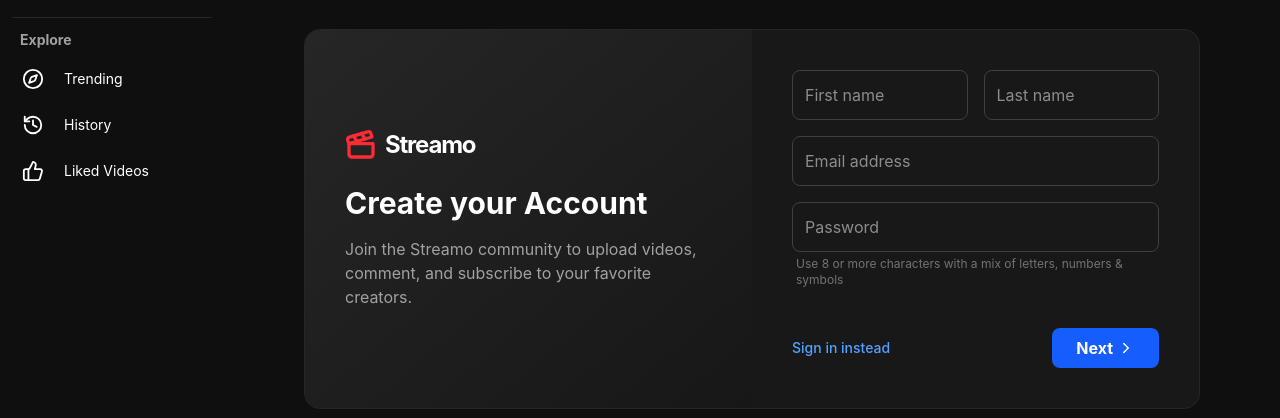
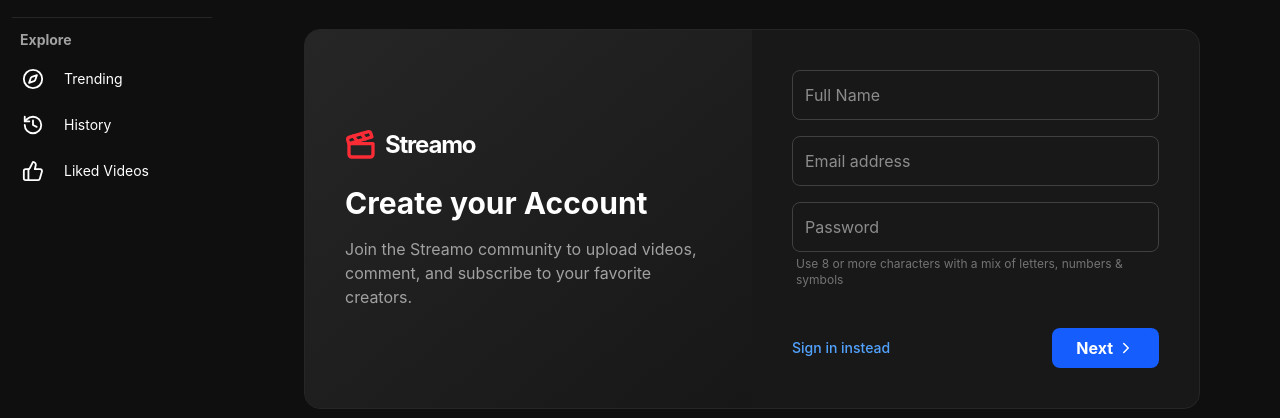
Before and after one commit to WilliamMark1963/Streamo, a React (Vite) app in the folder streamo-client/: page /register in a window 1280 px wide. Shown: the part 197-615 px from the top of the page. Built offline with nearby package versions, Linux system fonts and the light colour scheme.

Commit message:
Installed Axios and created interceptor

```diff
--- a/streamo-client/package.json
+++ b/streamo-client/package.json
@@ -12,6 +12,7 @@
   "dependencies": {
     "@reduxjs/toolkit": "^2.11.2",
     "@tailwindcss/vite": "^4.3.0",
+    "axios": "^1.16.1",
     "lucide-react": "^1.14.0",
     "motion": "^12.38.0",
     "react": "^19.2.6",
--- a/streamo-client/src/Components/Register.jsx
+++ b/streamo-client/src/Components/Register.jsx
@@ -1,8 +1,24 @@
-import React from 'react';
+import React, { useState } from 'react';
 import { Clapperboard, ChevronRight } from 'lucide-react';
-import { Link } from 'react-router-dom';
+import { Link, useNavigate } from 'react-router-dom';
+import API from "../utils/APIintercept"
 
 function Register() {
+
+  const [formData, setFormData] = useState({ fullName: '', email: '', password: '' });
+  const navigate = useNavigate();
+  const handleSubmit = async (e) => {
+    e.preventDefault();
+    try {
+      const { data } = await API.post('/register', formData);
+      alert("Registration Successful! Please Sign In.");
+      navigate('/signin');
+    } catch (err) {
+      alert(err.response?.data?.message || "Registration Failed");
+    }
+  };
+
+
   return (
     <div className='flex items-center justify-center w-full min-h-[90vh] bg-[#0f0f0f] text-white p-4'>
       <div className='bg-[#181818] border border-neutral-800 rounded-2xl flex flex-col md:flex-row w-full max-w-4xl overflow-hidden'>
@@ -19,41 +35,36 @@ function Register() {
 
         {/* Right Side: Form */}
         <div className='p-10 flex-1'>
-          <form className='flex flex-col gap-4' onSubmit={(e) => e.preventDefault()}>
-            <div className='flex gap-4'>
-              <input
-                type="text"
-                placeholder="First name"
-                className='w-1/2 bg-transparent border border-neutral-700 p-3 rounded-lg focus:border-blue-500 outline-none transition-all'
-              />
-              <input
-                type="text"
-                placeholder="Last name"
-                className='w-1/2 bg-transparent border border-neutral-700 p-3 rounded-lg focus:border-blue-500 outline-none transition-all'
-              />
-            </div>
+          <form className='flex flex-col gap-4' onSubmit={(e) => handleSubmit(e)}>
+            <input
+              onChange={(e) => setFormData({ ...formData, fullName: e.target.value })}
+              type="text" placeholder="Full Name" required
+              className='bg-transparent border border-neutral-700 p-3 rounded-lg focus:border-blue-500 outline-none'
+            />
 
             <input
               type="email"
               placeholder="Email address"
               className='bg-transparent border border-neutral-700 p-3 rounded-lg focus:border-blue-500 outline-none'
+              onChange={(e) => setFormData({ ...formData, email: e.target.value })}
             />
 
             <div className='relative'>
-                <input
+              <input
                 type="password"
                 placeholder="Password"
                 className='w-full bg-transparent border border-neutral-700 p-3 rounded-lg focus:border-blue-500 outline-none'
-                />
-                <p className='text-xs text-neutral-500 mt-1 px-1'>Use 8 or more characters with a mix of letters, numbers & symbols</p>
+                onChange={(e) => setFormData({ ...formData, password: e.target.value })}
+              />
+              <p className='text-xs text-neutral-500 mt-1 px-1'>Use 8 or more characters with a mix of letters, numbers & symbols</p>
             </div>
 
             <div className='flex items-center justify-between mt-6'>
               <Link to="/signin" className='text-blue-400 text-sm font-medium hover:underline'>
                 Sign in instead
               </Link>
-              <button className='bg-blue-600 hover:bg-blue-700 px-6 py-2 rounded-lg font-bold flex items-center gap-1 transition-all'>
-                Next <ChevronRight size={18}/>
+              <button className='bg-blue-600 hover:bg-blue-700 px-6 py-2 rounded-lg font-bold flex items-center gap-1 transition-all' type='submit'>
+                Next <ChevronRight size={18} />
               </button>
             </div>
           </form>
--- /dev/null
+++ b/streamo-client/src/utils/APIintercept.js
@@ -0,0 +1,16 @@
+import axios from 'axios';
+
+const API = axios.create({
+  baseURL: 'http://localhost:5000/api',
+});
+
+// Automatically add the token to every request if it exists
+API.interceptors.request.use((req) => {
+  const token = localStorage.getItem('token');
+  if (token) {
+    req.headers.Authorization = `Bearer ${token}`;
+  }
+  return req;
+});
+
+export default API;
```
Also changed, not shown: 1 other file (tests, documents, lock files or other folders).
